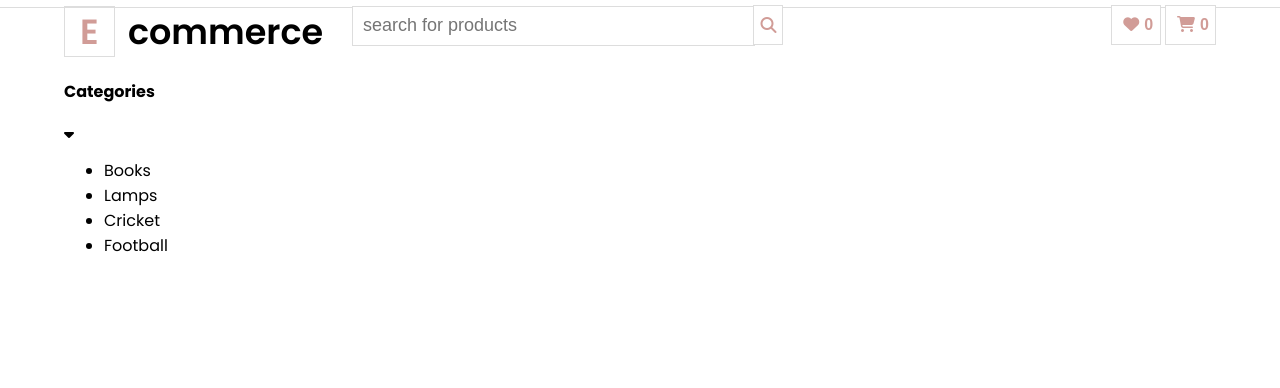
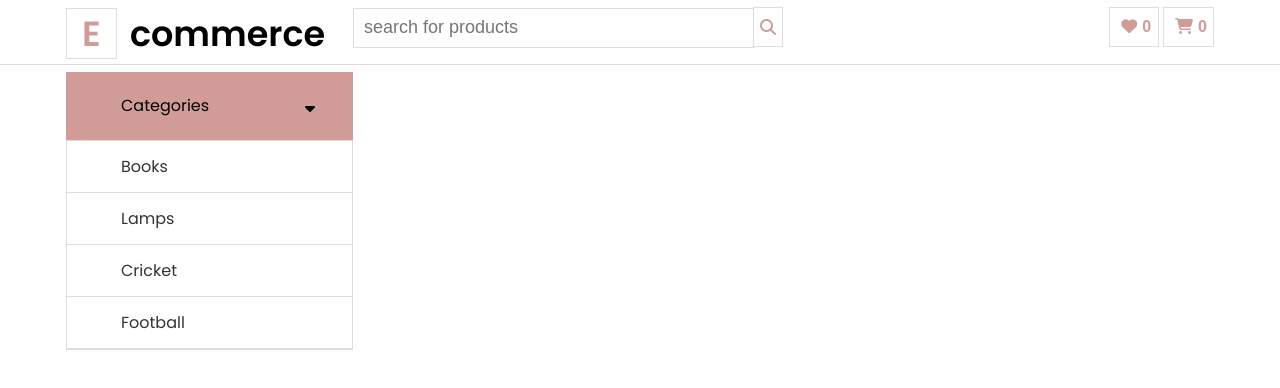
Before and after one commit to abdulqadircp/e-commerce-website, a plain HTML site: page index.html in a window 1280 px wide. Drawn offline with Linux system fonts and the light colour scheme.

Commit message:
added css into the list elements

```diff
--- a/common.css
+++ b/common.css
@@ -6,6 +6,7 @@ body {
 .wrapper {
     margin-left: 5%;
     margin-right: 5%;
+    padding: 2px;
 }
 
 .wid-25 {
--- a/index.html
+++ b/index.html
@@ -16,7 +16,7 @@
 </head>
 
 <body>
-    <div class="wrapper">
+    <div class="wrapper ">
         <div class="header">
             <div class="logo  arrange-left wid-25">
                 <h1>
@@ -41,7 +41,7 @@
     </div>
 
 
-    <div class="full-wrapper">
+    <div class="full-wrapper border-top">
         <div class="wrapper next-row">
             <div class="banner-area arrange-left wid-25 ">
                 <div class="list-header">
@@ -50,11 +50,11 @@
                         <i class="fa-solid fa-caret-down"></i>
                     </span>
                 </div>
-                <ul>
-                    <li><a href=""></a>Books</li>
-                    <li><a href=""></a>Lamps</li>
-                    <li><a href=""></a>Cricket</li>
-                    <li><a href=""></a>Football</li>
+                <ul class="category-list">
+                    <li><a href="">Books</a></li>
+                    <li><a href="">Lamps</a></li>
+                    <li><a href="">Cricket</a></li>
+                    <li><a href="">Football</a></li>
 
                 </ul>
 
--- a/style.css
+++ b/style.css
@@ -51,11 +51,52 @@
     text-align: right;
 }
 
-.full-wrapper{
-  border-top: 1px solid #ddd;
-
-}
 
 .next-row{
     clear:both;
 }
+
+.border-top{
+    border-bottom: 1px solid #ddd ;
+}
+
+.list-header{
+
+    background-color: #D19C97;
+    padding-right: 10px;
+    padding-left: 15px;
+    margin-top: 10px;
+    /* display: inline-block; */
+}
+.list-header h4 {
+    display: inline-block;
+    margin-left: 40px;
+    margin-right: 40px;
+    font-weight: 400;
+
+
+
+}
+
+.list-header span{
+    float: right;
+    padding: 28px;
+}
+
+.category-list {
+    border: 1px solid #ddd;
+    margin: 0;
+    padding: 0;
+}
+
+.category-list li{
+    list-style-type: none;
+    padding: 13px 40px;
+    border-bottom: 1px solid #ddd;
+}
+
+.category-list li a{
+color: #333;
+text-decoration: none;
+margin-left:14px;
+}
```
